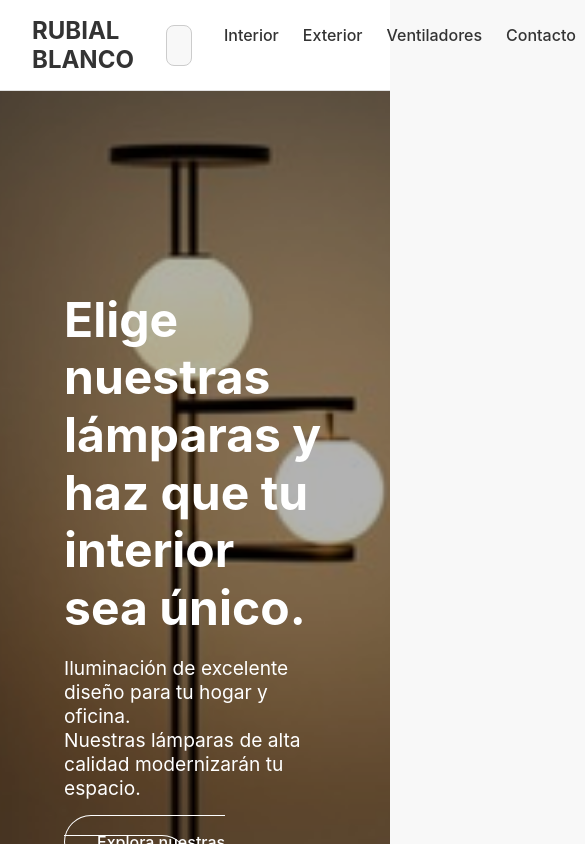
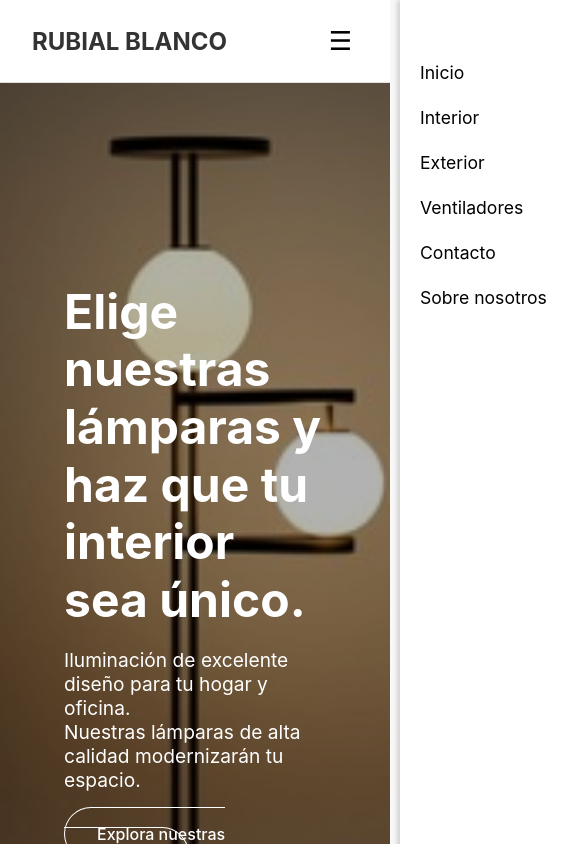
Before and after one commit to Mrpirolito/iluminacionBlanco, an Angular app: page / in a window 390 px wide. Shown: the top 844 px of the page, 585 px wide, since content can reach past the window. Built offline with nearby package versions, Linux system fonts and the light colour scheme.

Commit message:
Cambios en el header + redireccion a contact

```diff
--- a/src/app/app.html
+++ b/src/app/app.html
@@ -1 +1,2 @@
+<app-header></app-header>
 <router-outlet></router-outlet>
--- a/src/app/app.routes.ts
+++ b/src/app/app.routes.ts
@@ -1,6 +1,8 @@
 import { Routes } from '@angular/router';
 import { Home } from './pages/home/home';
+import { Contact } from './pages/contact/contact';
 
 export const routes: Routes = [
-  { path: '', component: Home  }
+  { path: '', component: Home  },
+  { path: 'contact', component: Contact}
 ];
--- a/src/app/app.ts
+++ b/src/app/app.ts
@@ -1,9 +1,11 @@
 import { Component, signal } from '@angular/core';
 import { RouterOutlet } from '@angular/router';
+import { Header } from "./pages/header/header";
 
 @Component({
   selector: 'app-root',
-  imports: [RouterOutlet],
+  standalone: true,
+  imports: [RouterOutlet, Header],
   templateUrl: './app.html',
   styleUrl: './app.css'
 })
--- /dev/null
+++ b/src/app/pages/contact/contact.html
@@ -0,0 +1 @@
+<p>contact works!</p>
--- /dev/null
+++ b/src/app/pages/header/header.css
@@ -0,0 +1,64 @@
+.logo-link {
+  cursor: pointer;
+  font-weight: bold;
+  text-decoration: none;
+  color: inherit; /* conserva color del texto */
+}
+
+/* Botón hamburguesa oculto en desktop */
+.menu-btn {
+  display: none;
+  font-size: 26px;
+  background: none;
+  border: none;
+  cursor: pointer;
+}
+
+/* Sidebar (cerrado por defecto) */
+.sidebar {
+  position: fixed;
+  top: 0;
+  right: -300px; /* oculto */
+  width: 250px;
+  height: 100%;
+  background: white;
+  box-shadow: -2px 0 6px rgba(0,0,0,0.2);
+  display: flex;
+  flex-direction: column;
+  padding: 20px;
+  transition: 0.3s;
+  z-index: 100;
+}
+
+.sidebar.open {
+  right: 0; /* visible */
+}
+
+.sidebar a {
+  margin: 12px 0;
+  text-decoration: none;
+  color: black;
+  font-size: 1.1rem;
+}
+
+.close-btn {
+  align-self: flex-end;
+  font-size: 24px;
+  background: none;
+  border: none;
+  cursor: pointer;
+}
+
+/* RESPONSIVE: cuando la pantalla es pequeña */
+@media (max-width: 768px) {
+
+  /* Ocultar menú normal */
+  .nav-desktop {
+    display: none;
+  }
+
+  /* Mostrar hamburguesa */
+  .menu-btn {
+    display: block;
+  }
+}
--- /dev/null
+++ b/src/app/pages/header/header.html
@@ -0,0 +1,33 @@
+<header>
+    <div class="logo">
+        <a routerLink="/" class="logo-link">
+            <strong>RUBIAL BLANCO</strong>
+        </a>
+    </div>
+    <nav>
+        <ul *ngIf="!checkScreenSize()">
+            <li><a href="#interior">Interior</a></li>
+            <li><a href="#exterior">Exterior</a></li>
+            <li><a href="#ventiladores">Ventiladores</a></li>
+            <li><a routerLink="/contact" style="cursor: pointer;">Contacto</a></li>
+            <li><a href="#sobre-nosotros">Sobre nosotros</a></li>
+        </ul>
+    </nav>
+    <!-- Botón hamburguesa si la pantalla es muy pequeña -->
+    <button class="menu-btn" (click)="toggleMenu()">
+    ☰
+    </button>
+
+</header>
+
+<!-- Sidebar -->
+<div class="sidebar" [class.open]="menuOpen">
+  <button class="close-btn" (click)="toggleMenu()">✕</button>
+
+  <a routerLink="/" (click)="toggleMenu()">Inicio</a>
+  <a routerLink="/interior" (click)="toggleMenu()">Interior</a>
+  <a routerLink="/exterior" (click)="toggleMenu()">Exterior</a>
+  <a routerLink="/ventiladores" (click)="toggleMenu()">Ventiladores</a>
+  <a routerLink="/contact" (click)="toggleMenu()">Contacto</a>
+  <a routerLink="/sobre-nosotros" (click)="toggleMenu()">Sobre nosotros</a>
+</div>
--- /dev/null
+++ b/src/app/pages/header/header.ts
@@ -0,0 +1,26 @@
+import { Component, HostListener } from '@angular/core';
+import { RouterModule } from '@angular/router';
+import { CommonModule } from '@angular/common';
+
+@Component({
+  selector: 'app-header',
+  standalone: true,
+  imports: [RouterModule, CommonModule],
+  templateUrl: './header.html',
+  styleUrl: './header.css',
+})
+export class Header {
+  menuOpen = false;
+
+  toggleMenu() {
+    this.menuOpen = !this.menuOpen;
+  }
+
+  @HostListener('window:resize')
+  checkScreenSize() {
+    if (window.innerWidth > 768 && this.menuOpen) {
+      this.menuOpen = false;
+    }
+    return window.innerWidth <= 768;
+  }
+}
--- a/src/app/pages/home/home.html
+++ b/src/app/pages/home/home.html
@@ -1,32 +1,3 @@
-<!DOCTYPE html>
-<html lang="es">
-<head>
-    <meta charset="UTF-8">
-    <meta name="viewport" content="width=device-width, initial-scale=1.0">
-    <title>RUBIAL BLANCO - Tienda de Lámparas</title>
-    <meta name="description" content="Encuentra las mejores lámparas para iluminar tus espacios con estilo.">
-    <!-- Enlace a la hoja de estilos (CSS) que crearemos más adelante -->
-    <link rel="stylesheet" href="../../../styles.css">
-</head>
-<body>
-    <header>
-        <div class="logo">
-            <strong>RUBIAL BLANCO</strong>
-        </div>
-        <div class="search-bar">
-            <input type="search" placeholder="Buscar productos...">
-        </div>
-        <nav>
-            <ul>
-                <li><a href="#interior">Interior</a></li>
-                <li><a href="#exterior">Exterior</a></li>
-                <li><a href="#ventiladores">Ventiladores</a></li>
-                <li><a href="#contacto">Contacto</a></li>
-                <li><a href="#sobre-nosotros">Sobre nosotros</a></li>
-            </ul>
-        </nav>
-    </header>
-
 <main>
     <section id="hero">
         <div class="hero-content">
@@ -72,5 +43,3 @@
 <footer>
     <p>&copy; 2023 RUBIAL BLANCO - Todos los derechos reservados.</p>
 </footer>
-</body>
-</html>
--- a/src/index.html
+++ b/src/index.html
@@ -1,11 +1,10 @@
 <!doctype html>
 <html lang="en">
 <head>
-  <meta charset="utf-8">
-  <title>WebApp</title>
-  <base href="/">
-  <meta name="viewport" content="width=device-width, initial-scale=1">
-  <link rel="icon" type="image/x-icon" href="favicon.ico">
+    <meta charset="UTF-8">
+    <meta name="viewport" content="width=device-width, initial-scale=1.0">
+    <title>RUBIAL BLANCO - Tienda de Lámparas</title>
+    <meta name="description" content="Encuentra las mejores lámparas para iluminar tus espacios con estilo.">
 </head>
 <body>
   <app-root></app-root>
--- a/src/styles.css
+++ b/src/styles.css
@@ -14,24 +14,15 @@ header {
     padding: 1rem 2rem;
     background-color: #ffffff;
     border-bottom: 1px solid #e0e0e0;
+    position: sticky;
+    z-index: 100;
+    top: 0;
+    height: 50px;
 }
 
 header .logo strong {
     font-size: 1.5rem;
     font-weight: bold;
-}
-
-header .search-bar {
-    flex-grow: 1;
-    margin: 0 2rem;
-}
-
-header .search-bar input {
-    width: 100%;
-    padding: 0.75rem;
-    border: 1px solid #ccc;
-    border-radius: 8px;
-    background-color: #f8f8f8;
 }
 
 header nav ul {
@@ -48,6 +39,7 @@ header nav a {
     font-weight: 500;
 }
 
+/* Creo que este y los 2 siguientes no se usan*/
 header .header-icons {
     display: flex;
     align-items: center;
```
Also changed, not shown: src/app/pages/contact/contact.ts (added, +11 -0 lines), src/app/pages/contact/contact.css (added), 2 other files (tests, documents, lock files or other folders). Lines whose indentation alone changed are shown as unchanged.
